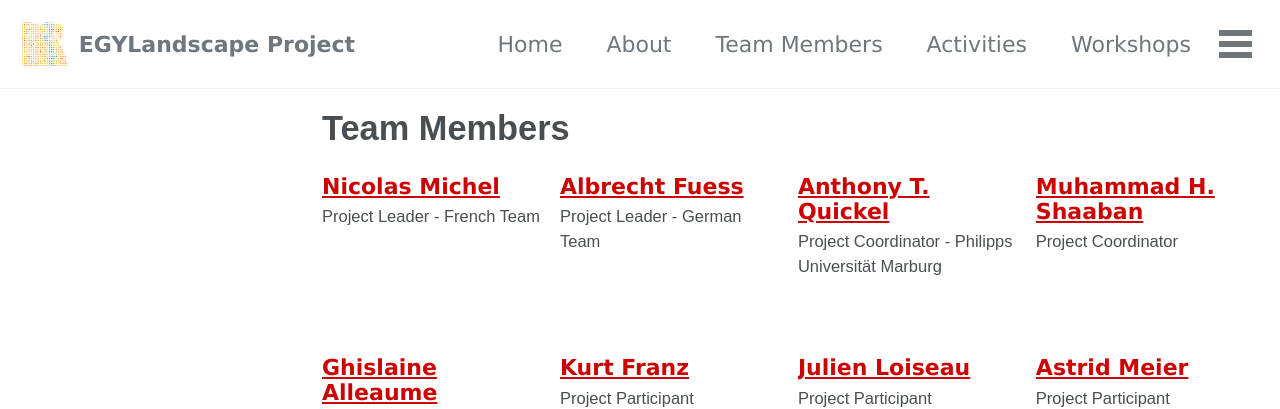
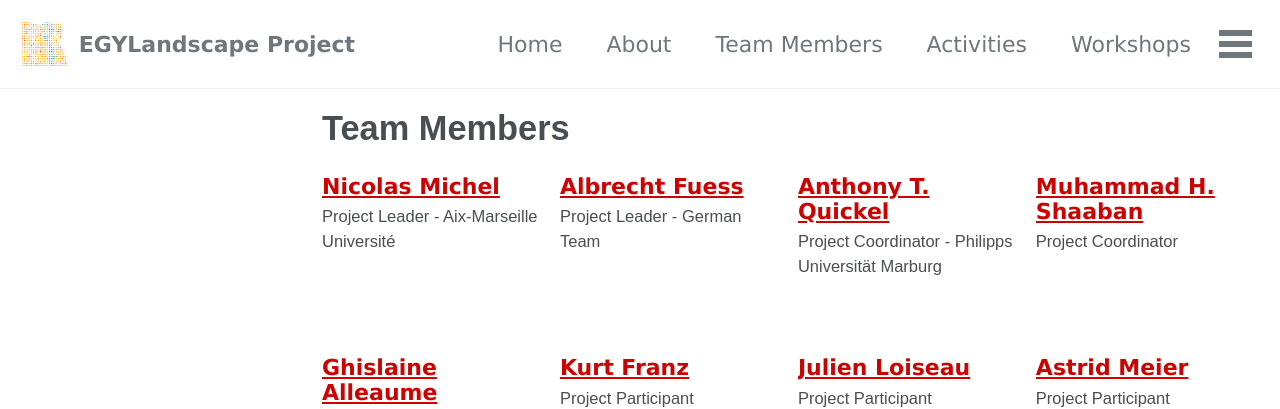
Before and after one commit to mhshaaban/egylandscapeproject.github.io, a Jekyll site: the page built from _pages/members-archive.md, in a window 1280 px wide. Shown: the top 409 px of the page. Built offline with Jekyll 4.4.1, drawn with Linux system fonts in a browser that asks for light colours; cached includes are drawn as plain includes; nearby versions of some CDN libraries; some web fonts are replaced.

Commit message:
Update NicolasMichel.md

```diff
--- a/_members/NicolasMichel.md
+++ b/_members/NicolasMichel.md
@@ -1,6 +1,6 @@
 ---
 title: "Nicolas Michel"
-excerpt: "Project Leader - French Team"
+excerpt: "Project Leader - Aix-Marseille Université"
 author: Nicolas Michel
 toc: false
 toc_sticky: false
```
